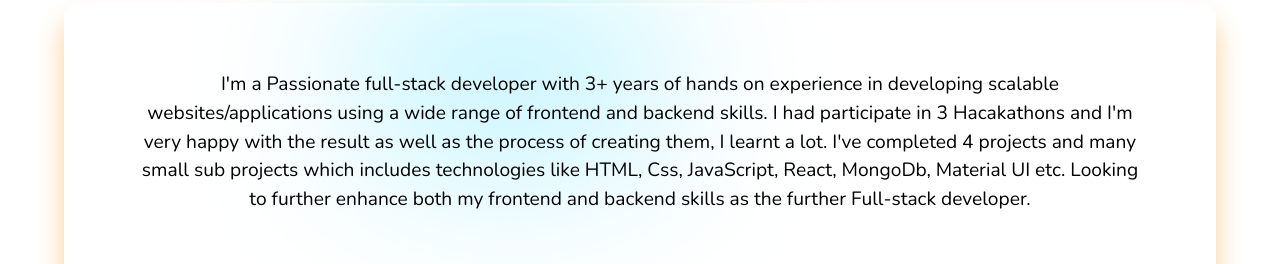
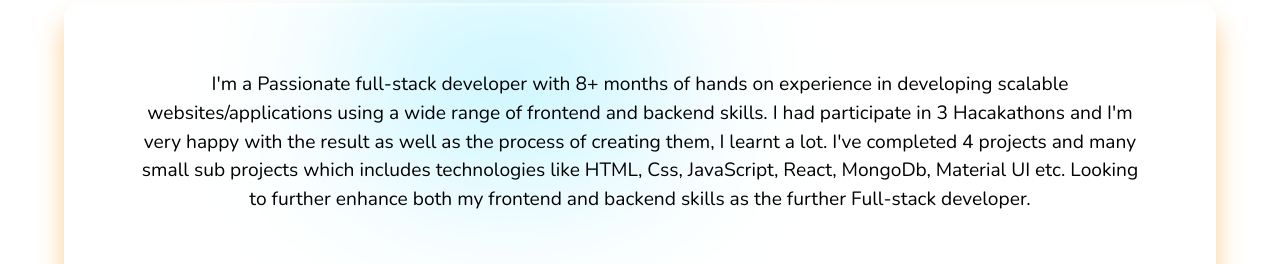
Before and after one commit to Manzar-Hassan/portfolio, a React (Create React App) app: page /about in a window 1280 px wide. Shown: the part 191-455 px from the top of the page. Built offline with nearby package versions, Linux system fonts and the light colour scheme.

Commit message:
initial commit

```diff
--- a/src/pages/about/About.js
+++ b/src/pages/about/About.js
@@ -21,7 +21,7 @@ const About = () => {
         </Typography>
         <StyledAboutCard>
           <Typography sx={{ fontSize: "1.2rem", textAlign: "center" }}>
-            I'm a Passionate full-stack developer with 3+ years of hands on
+            I'm a Passionate full-stack developer with 8+ months of hands on
             experience in developing scalable websites/applications using a wide
             range of frontend and backend skills. I had participate in 3
             Hacakathons and I'm very happy with the result as well as the
```
